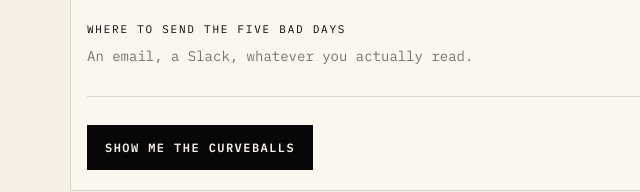
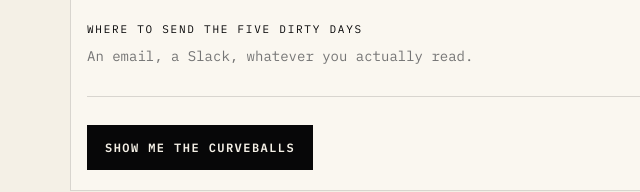
Before and after one commit to mitrashah94/bad-day, a plain HTML site: page index.html in a window 1280 px wide. Shown: the part 2006-2198 px from the top of the page, 30-670 px from the left. Drawn offline with Linux system fonts and the light colour scheme.

Commit message:
Return-to field: five dirty days, matching form label and CTA.

```diff
--- a/index.html
+++ b/index.html
@@ -272,7 +272,7 @@
           <textarea id="writes" name="writes" required placeholder="Ledger, refund processor, the inbox the invoice hits."></textarea>
           <label for="changed">The last thing you changed</label>
           <textarea id="changed" name="changed" required placeholder="Auto-created a vendor when the invoice did not match."></textarea>
-          <label for="return">Where to send the five bad days</label>
+          <label for="return">Where to send the five dirty days</label>
           <textarea id="return" name="return_path" required placeholder="An email, a Slack, whatever you actually read."></textarea>
           <div class="submit-row">
             <button class="cta" type="submit">Show me the curveballs</button>
```
